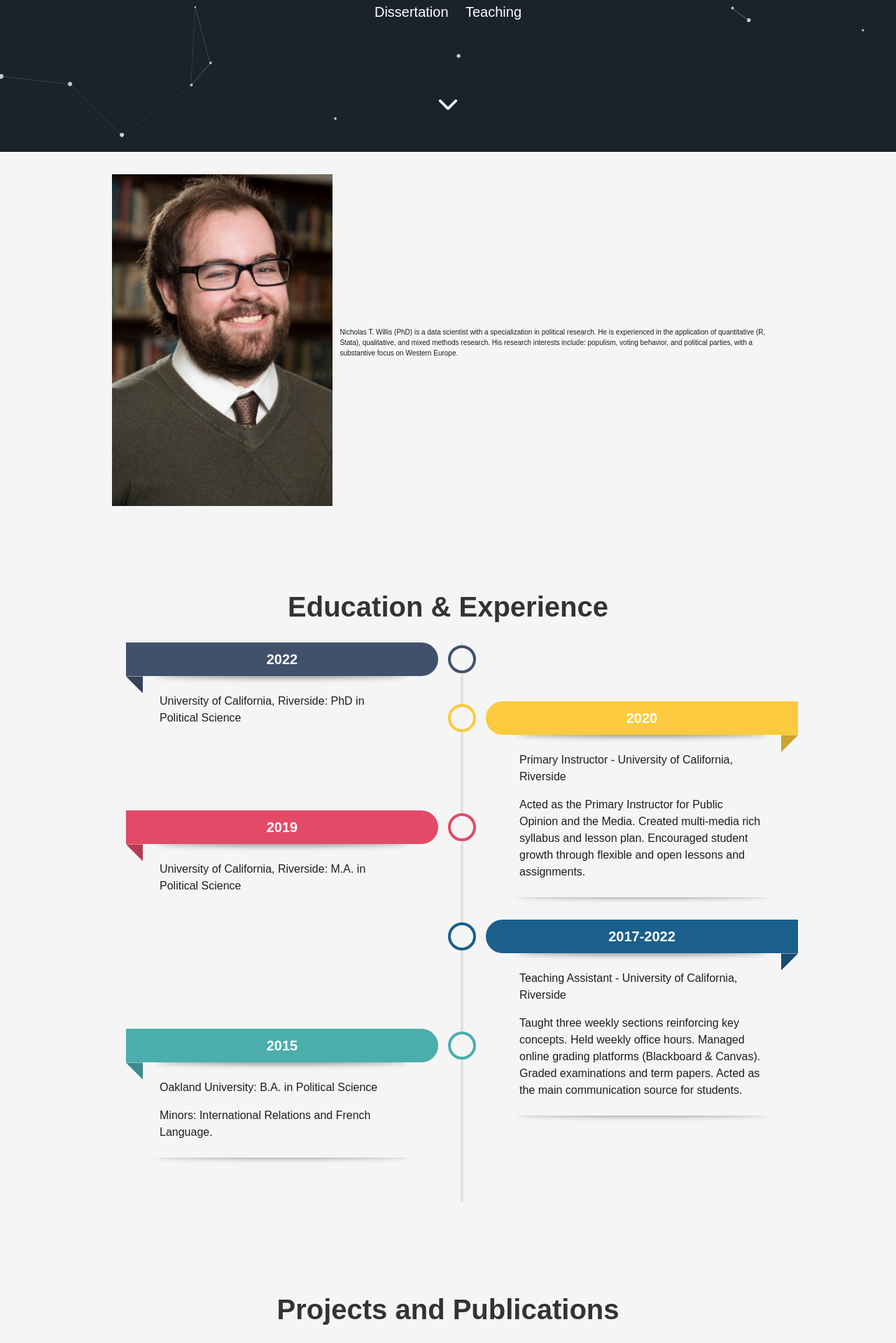
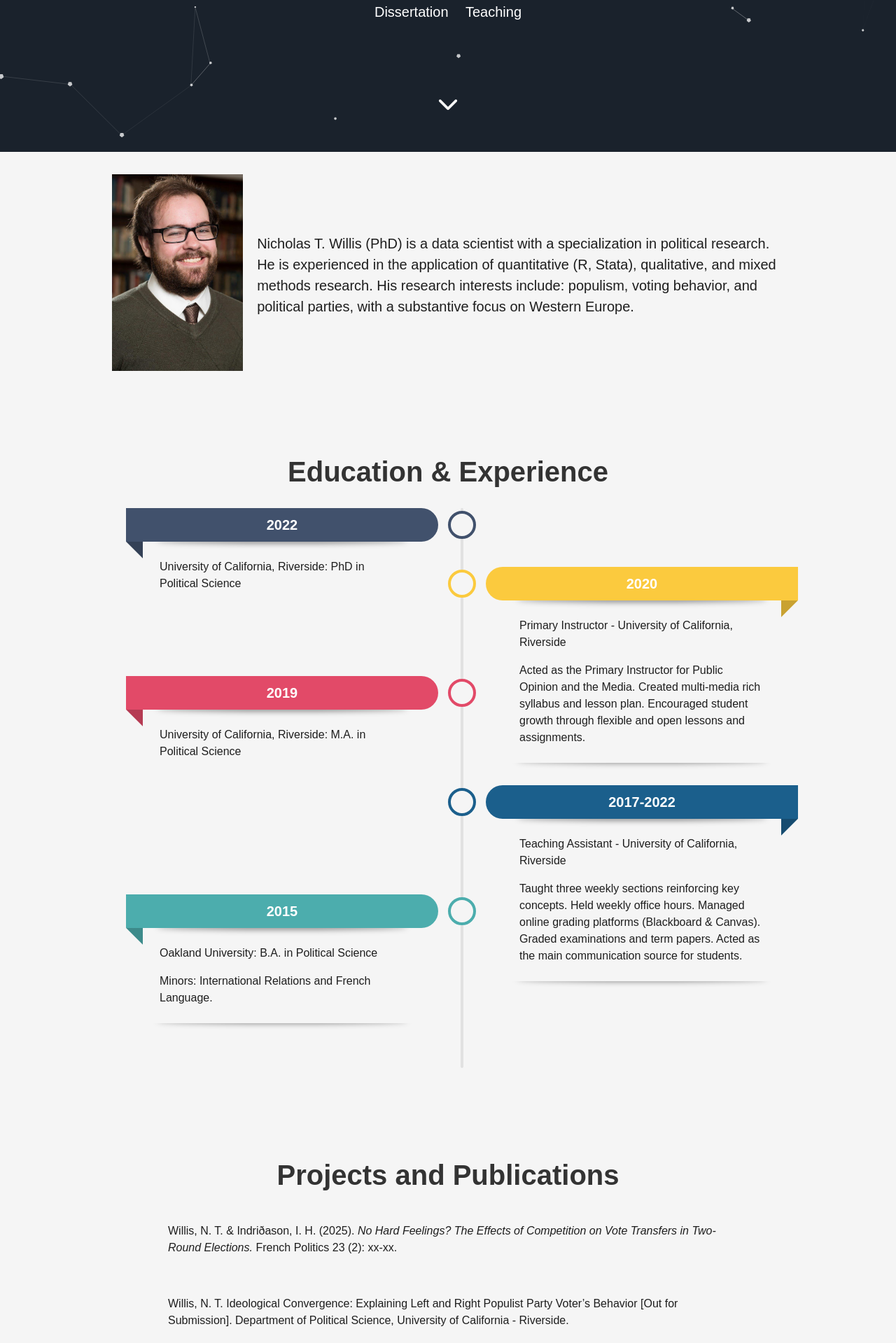
Before and after one commit to SimplyWillis/nicholastwillis, a Jekyll site: the page built from index.html, in a window 1280 px wide. Shown: the part 683-2602 px from the top of the page at 70% size. Built offline with Jekyll 4.4.1, drawn with Linux system fonts in a browser that asks for light colours; nearby versions of some CDN libraries.

Commit message:
Update about.html

```diff
--- a/_includes/about.html
+++ b/_includes/about.html
@@ -12,8 +12,8 @@ img {
 }
 
 .text {
-  font-size: 10px;
-  padding-left: 10px;
+  font-size: 20px;
+  padding-left: 20px;
 }
   </style>
   </head>
```
